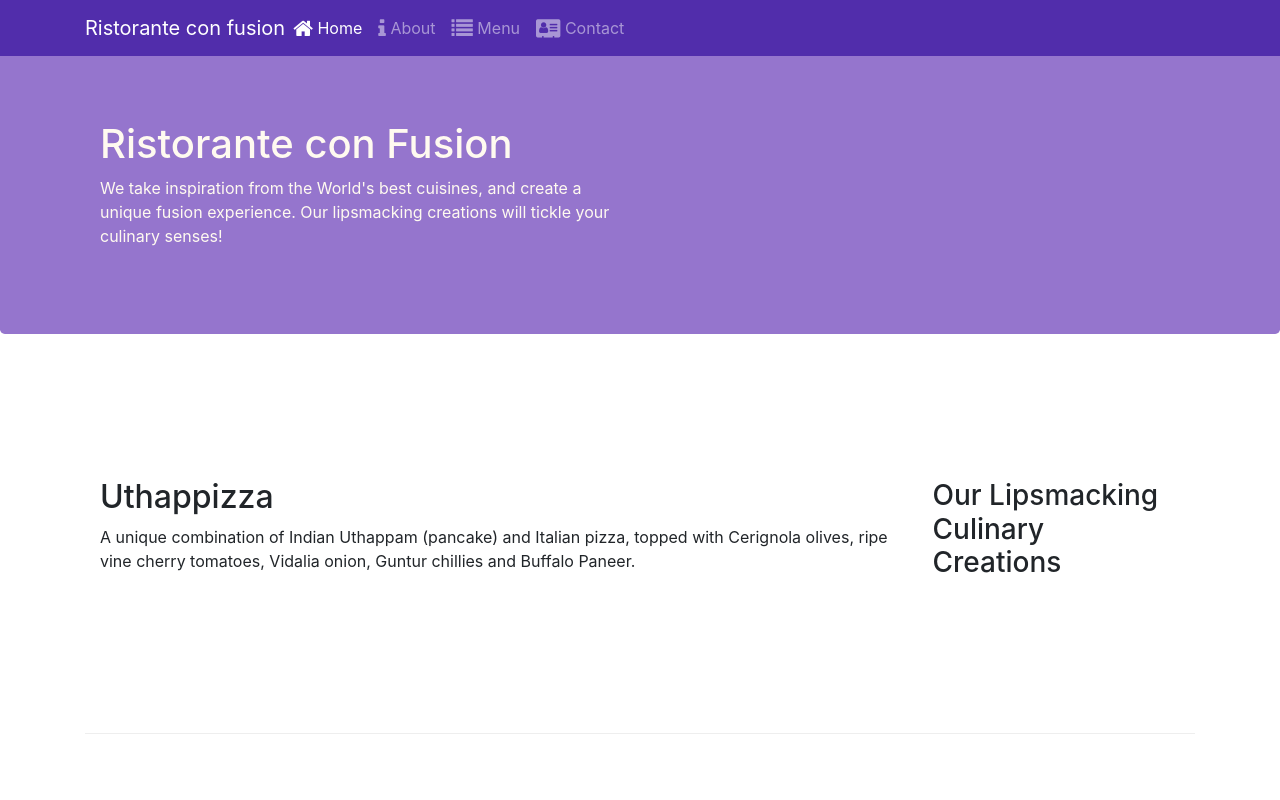
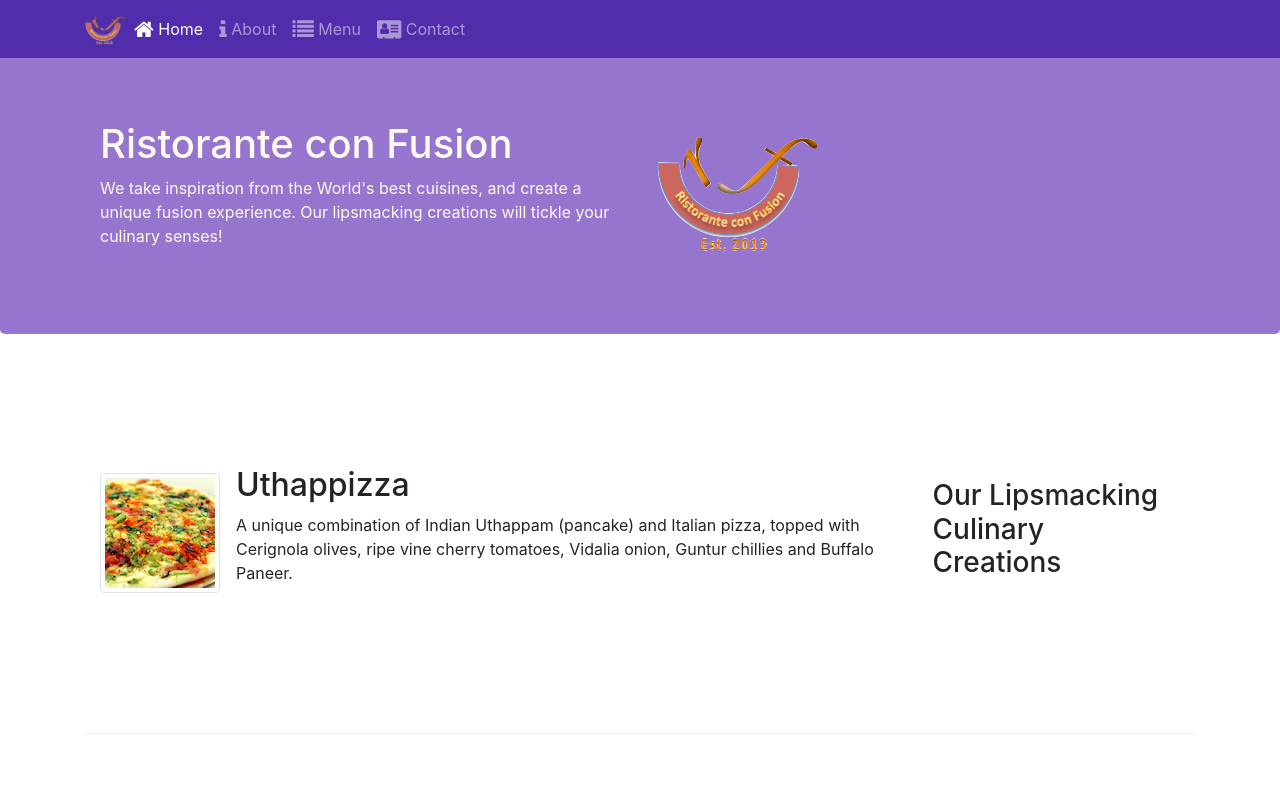
Before and after one commit to Mohanavel2000/bootstrap4, a website: page index.html in a window 1280 px wide. Shown: the top 800 px of the page. Drawn offline with nearby package versions, Linux system fonts and the light colour scheme.

Commit message:
img and media

```diff
--- a/index.html
+++ b/index.html
@@ -21,7 +21,7 @@
             <button class="navbar-toggler" type="button" data-toggle="collapse" data-target="#Navbar">
                 <span class="navbar-toggler-icon"></span>
             </button>
-            <a class="navbar-brand mr-auto" href="#" >Ristorante con fusion</a>
+            <a class="navbar-brand mr-auto" href="#" ><img src="img/logo.png" height="30" width="41"></a>
             <div class="collapse navbar-collapse " id="Navbar">
                 <ul class="navbar-nav mr-auto">
                     <li class="nav-item active"><a class="nav-link" href="#"><span class="fa fa-home fa-lg"></span> Home</a></li>
@@ -39,7 +39,8 @@
                     <h1>Ristorante con Fusion</h1>
                     <p>We take inspiration from the World's best cuisines, and create a unique fusion experience. Our lipsmacking creations will tickle your culinary senses!</p>
                 </div>
-                <div class="col-12 col-sm">
+                <div class="col-12 col-sm align-self-center">
+                    <img src="img/logo.png" class="img-fluid">
                 </div>
             </div>
         </div>
@@ -51,8 +52,14 @@
                 <h3>Our Lipsmacking Culinary Creations</h3>
             </div>
             <div class="col col-sm order-sm-first col-md">
-                <h2>Uthappizza</h2>
-                <p>A unique combination of Indian Uthappam (pancake) and Italian pizza, topped with Cerignola olives, ripe vine cherry tomatoes, Vidalia onion, Guntur chillies and Buffalo Paneer.</p>
+                <div class="media">
+                    <img class="d-flex mr-3 img-thumbnail align-self-center" src="img/uthappizza.png"
+                        alt="uthapizza">
+                    <div class="media-body">
+                        <h2 class="mt-0">Uthappizza</h2>
+                    <p>A unique combination of Indian Uthappam (pancake) and Italian pizza, topped with Cerignola olives, ripe vine cherry tomatoes, Vidalia onion, Guntur chillies and Buffalo Paneer.</p>
+                    </div>
+                </div>
             </div>
         </div>
 
@@ -72,9 +79,16 @@
                 <h3>Meet our Culinary Specialists</h3>
             </div>
             <div class="col col-sm order-sm-first col-md">
-                <h2>Alberto Somayya</h2>
-                <h4>Executive Chef</h4>
-                <p>Award winning three-star Michelin chef with wide International experience having worked closely with whos-who in the culinary world, he specializes in creating mouthwatering Indo-Italian fusion experiences. </p>
+                <div class="media">
+                    <img class="d-flex mr-3 align-self-center img-thumbnail"
+                        src="img/alberto.png" alt="alberto">
+                    <div class="media-body">
+                        <h2>Alberto Somayya</h2>
+                        <h4>Executive Chef</h4>
+                        <p>Award winning three-star Michelin chef with wide International experience having worked closely with whos-who in the culinary world, he specializes in creating mouthwatering Indo-Italian fusion experiences. </p>
+                    </div>
+                </div>
+
             </div>
         </div>
     </div>
```
Also changed, not shown: aboutus.html (+3 -2 lines), contactus.html (+3 -2 lines), img/alberto.png (added), img/buffet.png (added), img/logo.png (added), img/uthappizza.png (added), 1 other file.
